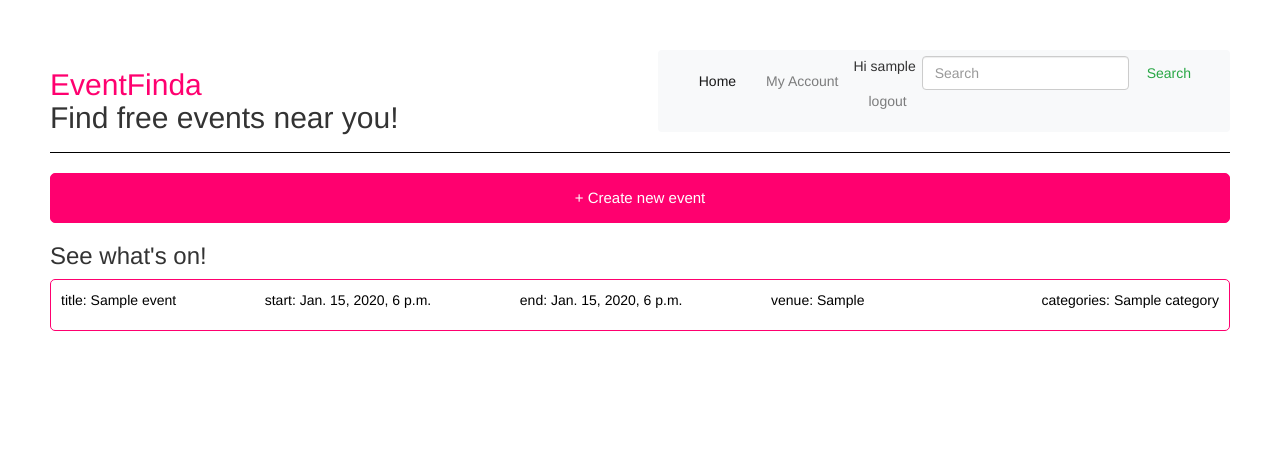
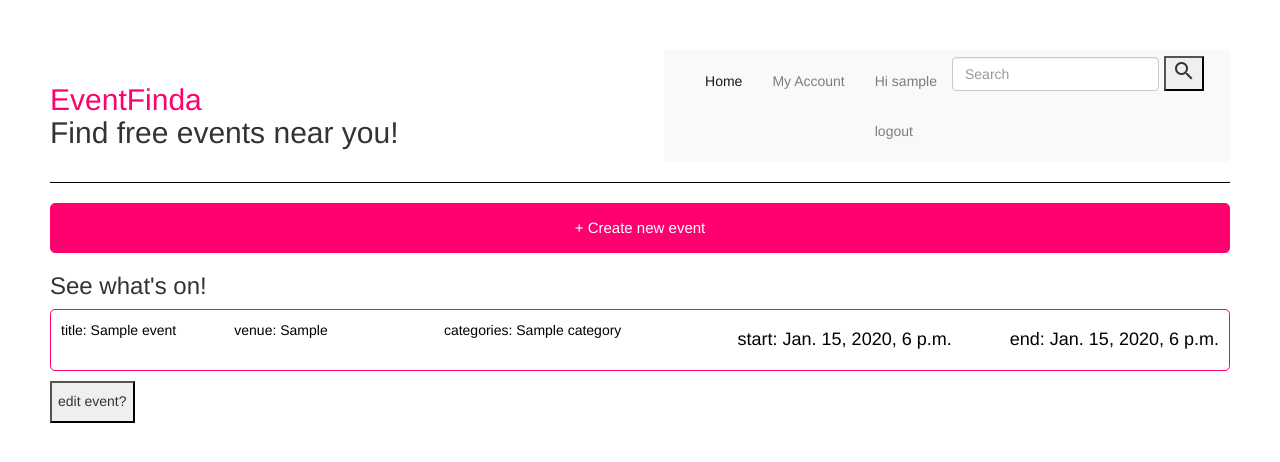
Before and after one commit to angelamac999/event-finding-app-ang, a Django app: page / in a window 1280 px wide. Shown: the top 462 px of the page. Run offline with Django 3.2, Linux system fonts and the light colour scheme; a user stored in the database is signed in; tables that the repository leaves empty hold one stand-in row (values such as "Sample post"); some libraries are stand-ins or nearby versions.

Commit message:
tweaks and edit user added

```diff
--- a/eventFinderApp/models.py
+++ b/eventFinderApp/models.py
@@ -15,6 +15,7 @@ class Event(models.Model):
     end_time = models.DateTimeField('end time and date')
     categories = models.ManyToManyField('Category', related_name='events')
     host = models.ForeignKey(User, on_delete=models.CASCADE, related_name='events')
+    image = models.ImageField(upload_to='profile_image', blank=True)
 
     # email = models.ForeignKey(email, on_delete=models.CASCADE)
 
--- a/eventFinderApp/templates/eventFinderApp/addevent.html
+++ b/eventFinderApp/templates/eventFinderApp/addevent.html
@@ -3,6 +3,8 @@
 
 {% block content %}
 {% load crispy_forms_tags %}
+
+
 
 <div class = "event-container">
 
--- a/eventFinderApp/templates/eventFinderApp/detailsBox.html
+++ b/eventFinderApp/templates/eventFinderApp/detailsBox.html
@@ -4,8 +4,7 @@
 <div class="details-box">
     <a href="{% url 'eventFinderApp:event' event.id %}">
         <p>title: {{ event.title }}</p>
-        <p>start: {{ event.start_time }}</p>
-        <p>end: {{ event.end_time }}</p>
+
         <p>venue: {{ event.venue }}<p>
         <p>categories:
             {% for cat in event.categories.all %}
@@ -15,7 +14,31 @@
                 {% endif %}
             {% endfor %}
         </p>
+        <br>
+        <h4>start: {{ event.start_time }}</h4>
+        <h4>end: {{ event.end_time }}</h4>
     </a>
 </div>
 
+
+<button type="submit">
+<h5> edit event? </h5>
+</button>
+<br>
+<br>
+
+{% comment %}
+<div class="container">
+    <form method="post" >
+        {% csrf_token %}
+        {{ form.as_p }}
+        <button type="submit">Submit</button>
+    </form>
+    <br>
+</div> {% endcomment %}
+
+
+</div>
+
+
 {% endblock %}
--- a/eventFinderApp/templates/eventFinderApp/nav.html
+++ b/eventFinderApp/templates/eventFinderApp/nav.html
@@ -1,4 +1,71 @@
 {% load staticfiles %}
+<link rel="stylesheet" href="https://maxcdn.bootstrapcdn.com/bootstrap/3.3.6/css/bootstrap.min.css">
+<link rel="stylesheet" href="https://fonts.googleapis.com/icon?family=Material+Icons">
+<link rel="stylesheet" type="text/css" href="{% static 'eventFinderApp/style.css' %}" />
+
+
+<nav class="navbar navbar-expand-lg navbar-light bg-light">
+
+        <button class="navbar-toggler" type="button" data-toggle="collapse" data-target="#navbarTogglerDemo03" aria-controls="navbarTogglerDemo03" aria-expanded="false" aria-label="Toggle navigation">
+
+          <span class="navbar-toggler-icon"></span>
+
+        </button>
+
+
+
+        <div class="collapse navbar-collapse" id="navbarTogglerDemo03">
+
+          <ul class="navbar-nav mr-auto mt-2 mt-lg-0">
+
+            <li class="nav-item active">
+
+                    <a class="nav-link" href="{% url 'eventFinderApp:index' %}">Home</a>            </li>
+
+            <li class="nav-item">
+
+                    <a class="nav-link" href="{% url 'eventFinderApp:account' %}">My Account</a>            </li>
+
+            <li class="nav-item">
+
+                    {% if user.is_authenticated %}
+
+                    <a class="nav-link">Hi {{ user.username }}</a>
+
+                    <a class="nav-link" href="{% url 'logout' %}">logout</a></li>
+
+                {% else %}
+
+                    <a class="nav-link" href="{% url 'login' %}">login</a></p>
+
+                    <a class="nav-link" href="{% url 'register' %}">register</a></p>
+
+                {% endif %}            </li>
+
+          </ul>
+
+          <form class="form-inline my-2 my-lg-0">
+
+            <input class="form-control mr-sm-2" type="search" placeholder="Search" aria-label="Search">
+
+            <button type="submit" class="w3-bar-item w3-button w3-green"><i class="material-icons">search</i></button>
+
+
+            {% comment %} <button class="btn btn-outline-success my-2 my-sm-0" type="submit">Search</button> {% endcomment %}
+
+          </form>
+
+        </div>
+
+      </nav>
+
+
+
+{% comment %} in case it goes wrong - here's what i had before: {% endcomment %}
+
+{% comment %}
+
+      {% load staticfiles %}
 <link rel="stylesheet" href="https://maxcdn.bootstrapcdn.com/bootstrap/3.3.6/css/bootstrap.min.css">
 <link rel="stylesheet" type="text/css" href="{% static 'eventFinderApp/style.css' %}" />
 
@@ -14,7 +81,6 @@
 
 
         <div class="collapse navbar-collapse" id="navbarTogglerDemo03">
-
           <ul class="navbar-nav mr-auto mt-2 mt-lg-0">
 
             <li class="nav-item active">
@@ -51,31 +117,4 @@
 
         </div>
 
-      </nav>
-
-
-
-
-
-
-
-
-
-{% comment %}
-
-<link rel="stylesheet" href="https://maxcdn.bootstrapcdn.com/bootstrap/3.3.6/css/bootstrap.min.css">
-<link rel="stylesheet" type="text/css" href="{% static 'eventFinderApp/style.css' %}" />
-
-
-<nav>
-    <a href="{% url 'eventFinderApp:index' %}">Home</a>
-    <a href="{% url 'eventFinderApp:account' %}">My Account</a>
-</nav>
-
-
-{% if user.is_authenticated %}
-    <p>Hi {{ user.username }}</p>
-    <p><a href="{% url 'logout' %}">Logout</a></p>
-{% else %}
-    <p><a href="{% url 'login' %}">Login</a></p>
-{% endif %} {% endcomment %}
+      </nav> {% endcomment %}
--- a/eventFinderApp/urls.py
+++ b/eventFinderApp/urls.py
@@ -1,5 +1,6 @@
 from django.urls import path
-
+from django.conf import settings
+from django.conf.urls.static import static
 from . import views
 
 app_name = 'eventFinderApp'
@@ -26,4 +27,6 @@ urlpatterns = [
 
     # event-finder/user
 
-]
+    path("event/edit/", views.edit_event, name="edit_event"),
+
+] + static(settings.MEDIA_URL, document_root=settings.MEDIA_ROOT)
--- a/eventFinderApp/views.py
+++ b/eventFinderApp/views.py
@@ -3,7 +3,8 @@ from django.urls import reverse, reverse_lazy
 from django.views import generic
 from django.shortcuts import render
 from .models import Event
-from .forms import EventForm
+from .forms import EventForm, EditEventForm
+
 
 
 class IndexView(generic.ListView):
@@ -22,6 +23,25 @@ class AccountView(generic.ListView):
     def get_queryset(self):
         """Return the events."""
         return Event.objects.filter(host=self.request.user)
+
+
+def edit_event(request):
+    if request.method == 'POST':
+        form = EditEventForm(request.POST, instance=request.self)
+        if form.is_valid():
+            form.save()
+
+            return Event.objects.filter(host=self.request.user)
+
+    else:
+            form = EditEventForm(instance=request.user)
+
+            args = {'form' : form}
+            return render(request, 'eventFinderApp/edit_event.html', args)
+
+
+
+
 
 
 class EventView(generic.DetailView):
@@ -137,9 +157,6 @@ class AddEventCreateView(generic.CreateView):
     form_class = EventForm
     template_name = "eventFinderApp/addevent.html"
     success_url = reverse_lazy("eventFinderApp:index")
-
-
-
 
 
 # from django.http import HttpResponse, HttpResponseRedirect
```
Also changed, not shown: eventFinderApp/forms.py (+34 -5 lines), eventFinderApp/serializers.py (added, +7 -0 lines), eventFinderApp/templates/eventFinderApp/account.html (+12 -4 lines), eventFinderApp/templates/eventFinderApp/edit_event.html (added, +28 -0 lines), eventFinderApp/templates/eventFinderApp/event.html (+7 -3 lines), eventFinderApp/viewsets.py (added, +7 -0 lines), eventFinderApp/migrations/0003_event_image.py (added).
